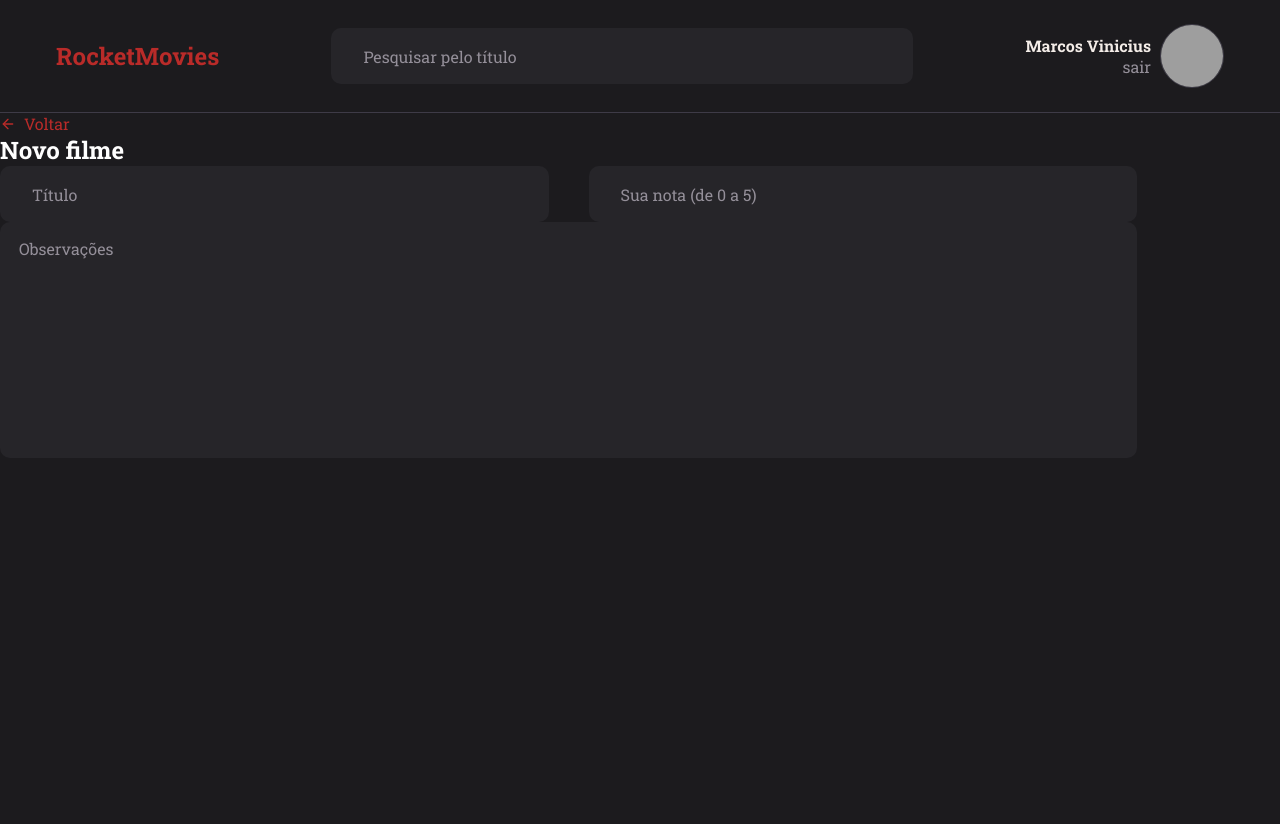
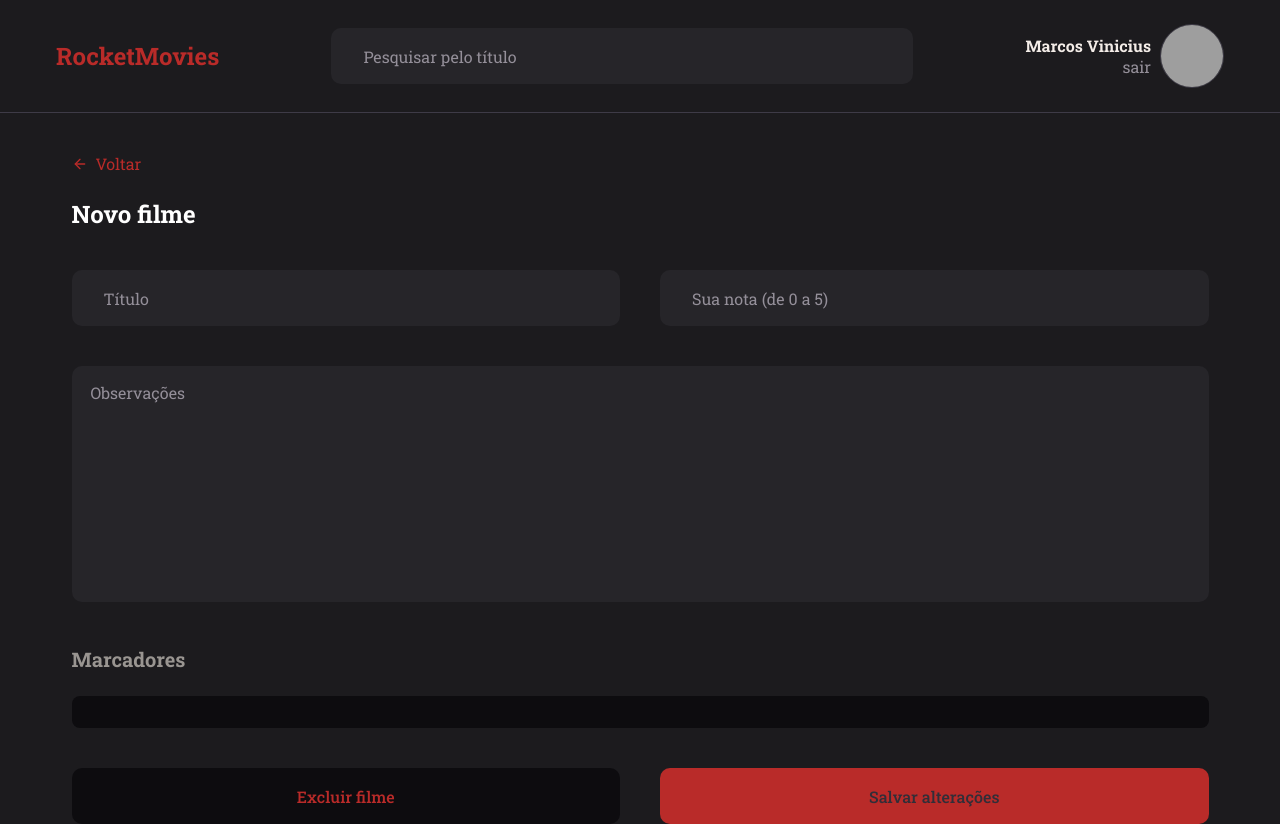
Before and after one commit to mviniciussb/MovieNotes--Frontend, a React (Vite) app: page / in a window 1280 px wide. Before the commit the page ends 800 px from the top, so only its background shows below. Built offline with nearby package versions, Linux system fonts and the light colour scheme; grey boxes are pictures that could not be loaded.

Commit message:
Layout of all pages already made. Need to give a degree

```diff
--- a/src/pages/createMovie/index.jsx
+++ b/src/pages/createMovie/index.jsx
@@ -5,6 +5,7 @@ import { FiArrowLeft } from "react-icons/fi";
 import { Header } from "../../components/header";
 import { Input } from "../../components/input";
 import { TextArea } from "../../components/textarea";
+import { Button } from "../../components/button";
 
 export function CreateMovie() {
   return (
@@ -24,6 +25,14 @@ export function CreateMovie() {
         </div>
 
         <TextArea placeholder="Observações" />
+
+        <h3>Marcadores</h3>
+        <div className="markers"></div>
+
+        <div className="buttons">
+          <Button title="Excluir filme" />
+          <Button title="Salvar alterações" />
+        </div>
       </Form>
     </Container>
   );
--- a/src/pages/createMovie/style.js
+++ b/src/pages/createMovie/style.js
@@ -6,11 +6,16 @@ export const Container = styled.div`
 
 export const Form = styled.form`
   width: 113.7rem;
+  height: min-content;
+  margin: 4rem auto 9rem;
+
+  overflow-y: auto;
 
   > a {
     display: flex;
     align-items: center;
     gap: 0.8rem;
+    margin-bottom: 2.4rem;
 
     color: ${({ theme }) => theme.COLORS.RED};
   }
@@ -21,8 +26,36 @@ export const Form = styled.form`
     color: ${({ theme }) => theme.COLORS.WHITE_3};
   }
 
-  > .input-wrapper{
+  > .input-wrapper {
     display: flex;
     gap: 4rem;
+    margin: 4rem 0;
+  }
+
+  > h3 {
+    margin: 4rem 0 2.4rem;
+    font-size: 2rem;
+    color: ${({ theme }) => theme.COLORS.GRAY_1};
+  }
+
+  > .markers {
+    background-color: ${({ theme }) => theme.COLORS.BACKGROUND_1};
+
+    display: flex;
+    gap: 2.4rem;
+
+    border-radius: 0.8rem;
+    padding: 1.6rem;
+    margin-bottom: 4rem;
+  }
+
+  > .buttons {
+    display: flex;
+    gap: 4rem;
+
+    button:nth-child(1) {
+      background-color: ${({ theme }) => theme.COLORS.BACKGROUND_1};
+      color: ${({ theme }) => theme.COLORS.RED};
+    }
   }
 `;
```
